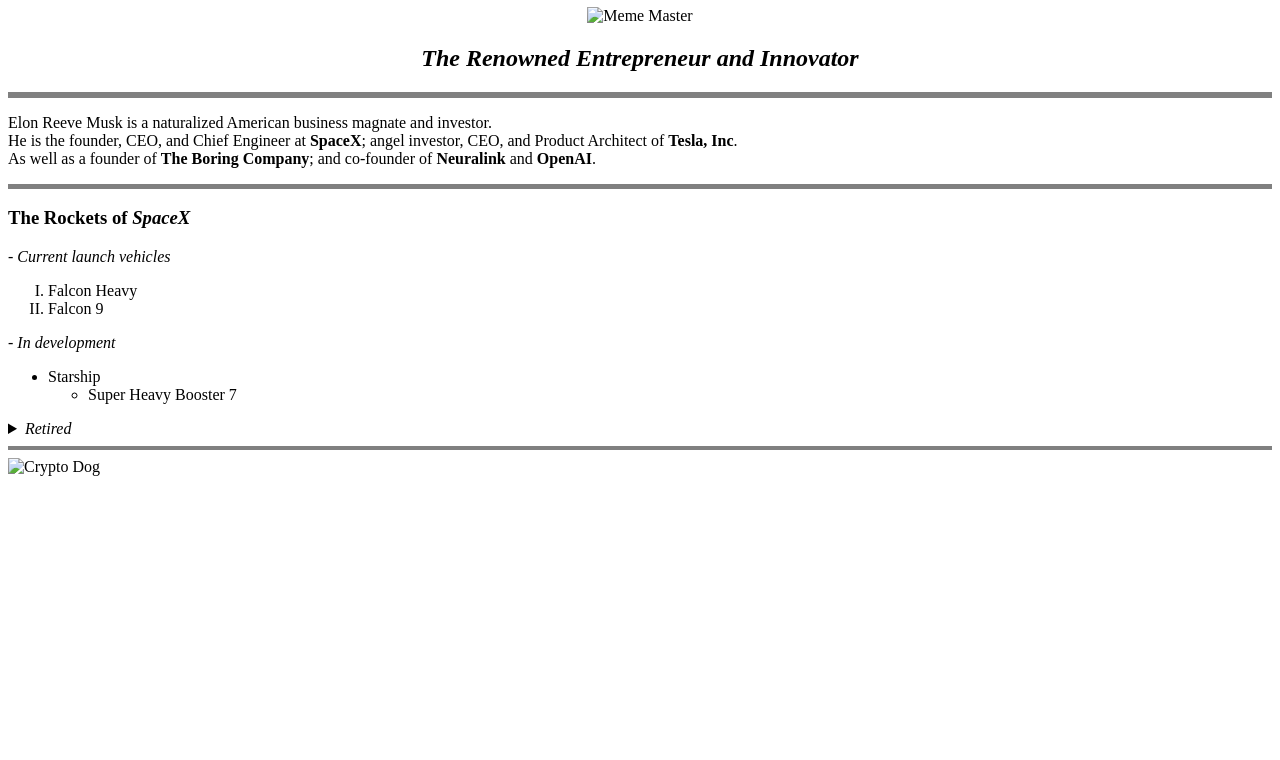
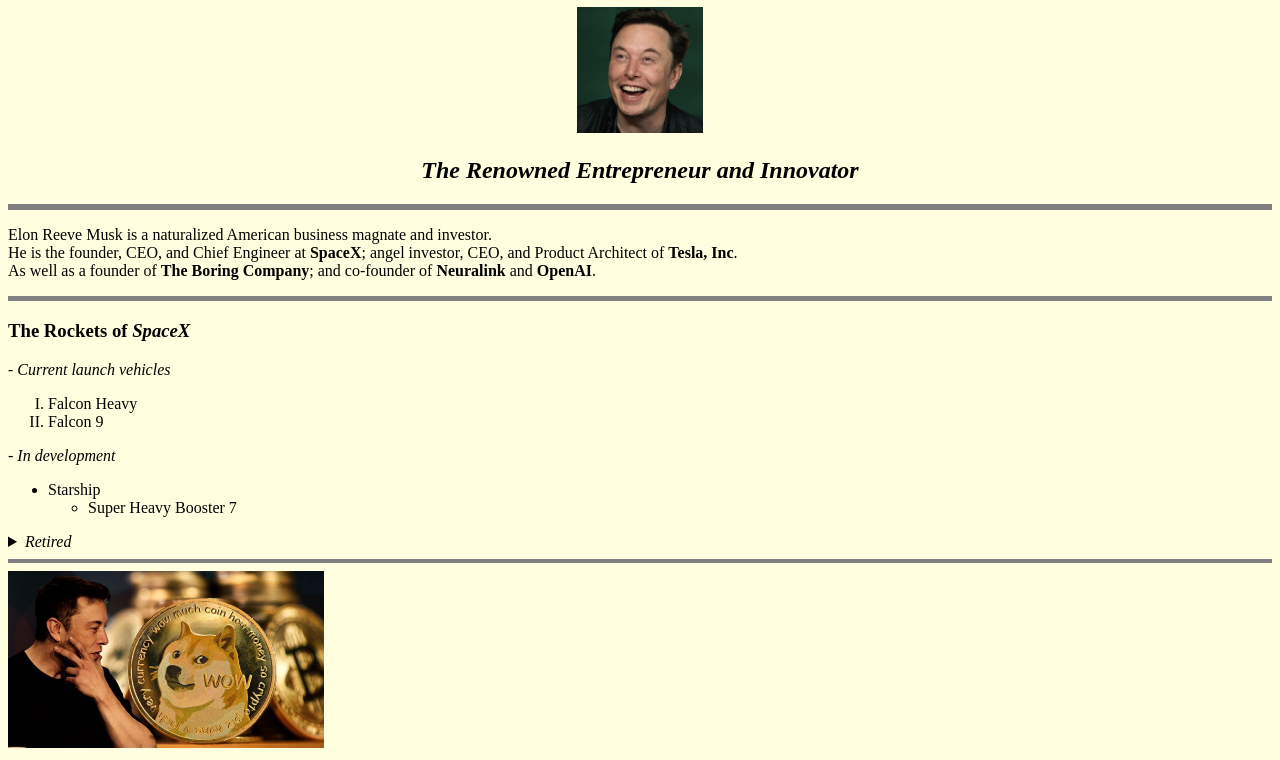
Before and after one commit to Felix-Db1/Web-Dev-Course-Project, a plain HTML site: page index.html in a window 1280 px wide. Shown: the part 73-833 px from the top of the page. Before the commit the page ends 800 px from the top, so only its background shows below. Drawn offline with Linux system fonts and the light colour scheme.

Commit message:
renamed files / change in HTML code

```diff
--- a/index.html
+++ b/index.html
@@ -4,14 +4,14 @@
 <head>
   <meta charset="utf-8">
   <title>🚀 The Richest Man in The World</title>
-  <link rel="stylesheet" href="bluestyle.css">
+  <link rel="stylesheet" href="pagestyle.css">
 </head>
 
 <body>
   <center>
     <h1>Elon Musk</h1>
     <div>
-      <img src="Elon_Musk_face.jpg"
+      <img src="img_Elon_Musk_face.jpg"
       alt="Meme Master"
       style="width:10%;height:10%;">
     </div>
@@ -50,7 +50,7 @@
 
   <hr size="4" noshade>
   <div>
-      <img src="img_dodge-coin.jpeg"
+      <img src="img_doge-coin.jpeg"
       alt="Crypto Dog"
       style="width:25%;height:25%;">
   </div>
```
